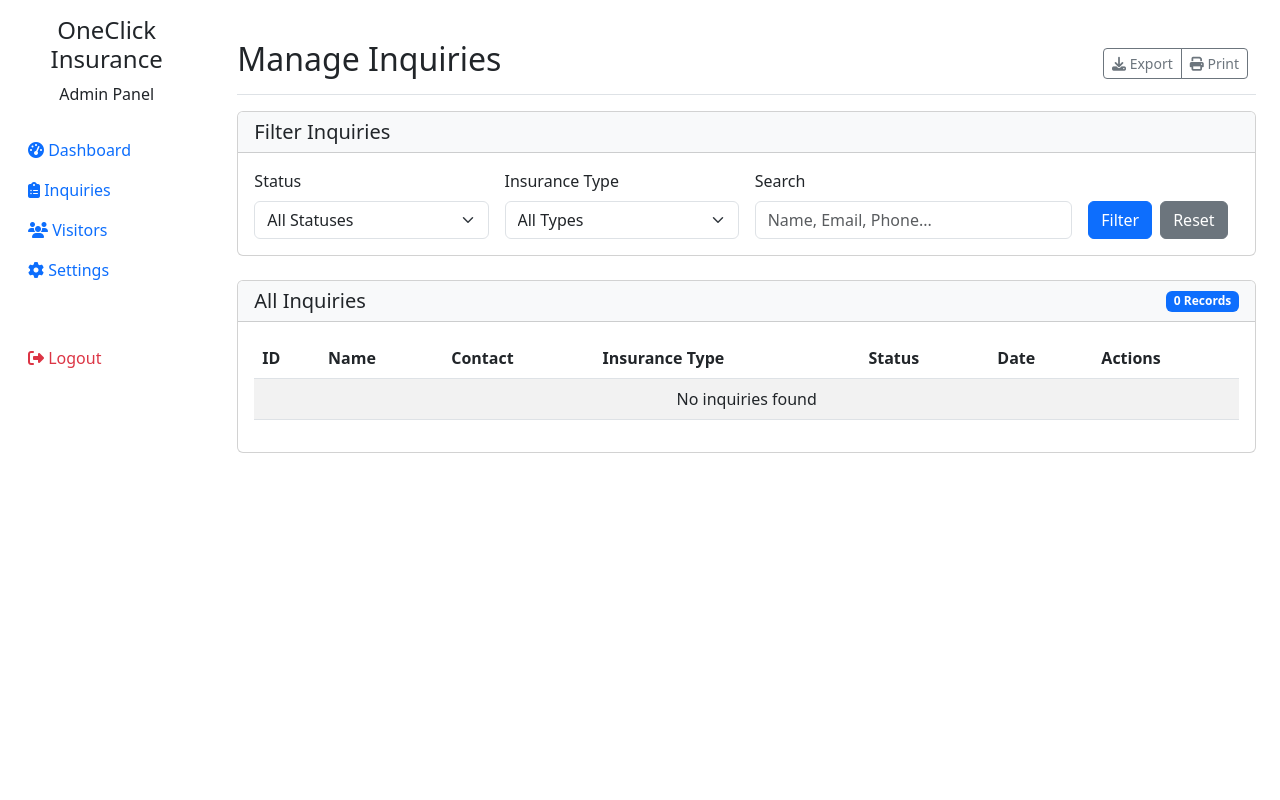
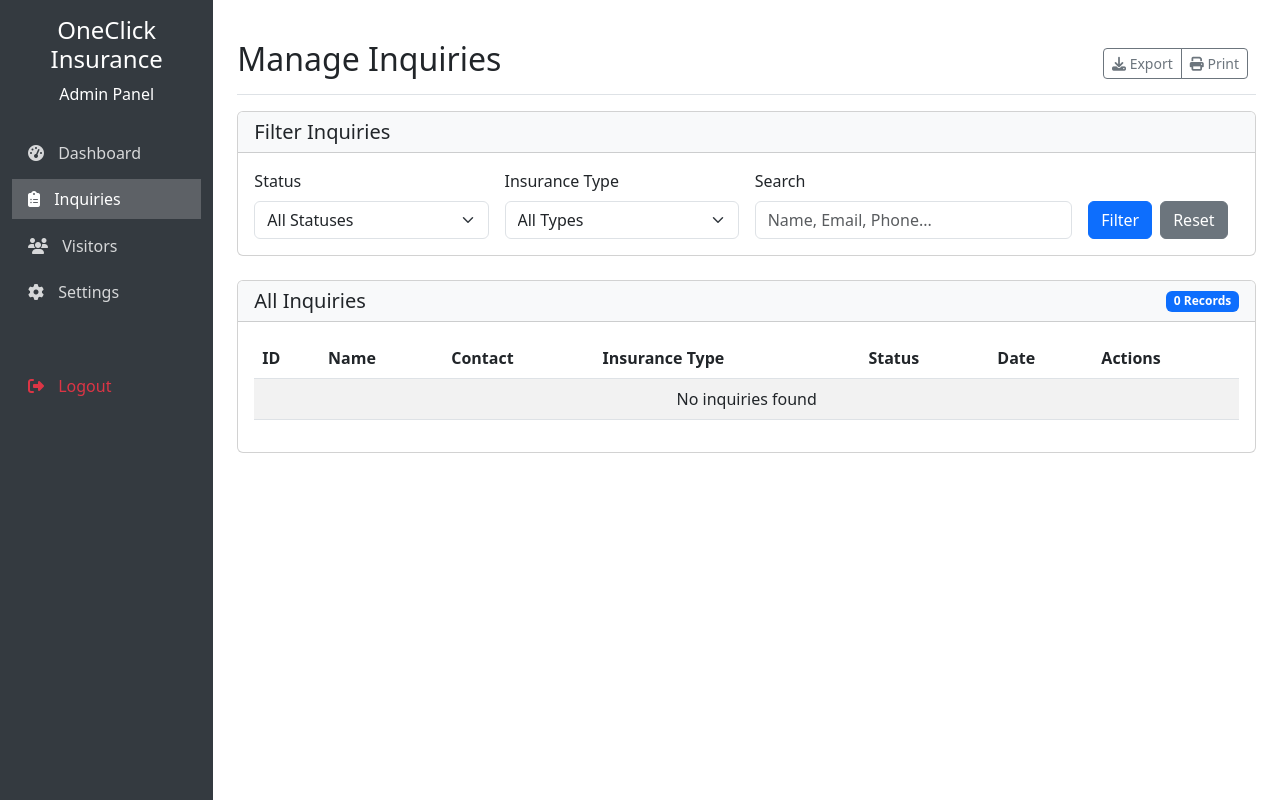
Before and after one commit to ankit-kumar-guptaa/oneClick, a PHP site: page /OneClick/admin/inquiries.php in a window 1280 px wide. Run offline with PHP 8.4, Linux system fonts and the light colour scheme; the visitor is signed in with stand-in values (Sample User, id 1); data that the repository does not hold is empty.

Commit message:
style(admin): improve sidebar styling and readability
Add CSS styling for the admin sidebar to enhance visual appearance and user experience. Includes hover and active states for navigation links.

```diff
--- a/admin/includes/sidebar.php
+++ b/admin/includes/sidebar.php
@@ -33,3 +33,28 @@
         </ul>
     </div>
 </div>
+
+
+<style>
+       .sidebar {
+            background-color: #343a40;
+            min-height: 100vh;
+            color: white;
+        }
+        .sidebar .nav-link {
+            color: rgba(255, 255, 255, 0.8);
+            padding: 0.5rem 1rem;
+            margin: 0.2rem 0;
+        }
+        .sidebar .nav-link:hover {
+            color: #fff;
+            background-color: rgba(255, 255, 255, 0.1);
+        }
+        .sidebar .nav-link.active {
+            color: #fff;
+            background-color: rgba(255, 255, 255, 0.2);
+        }
+        .sidebar .nav-link i {
+            margin-right: 10px;
+        }
+</style>
```
